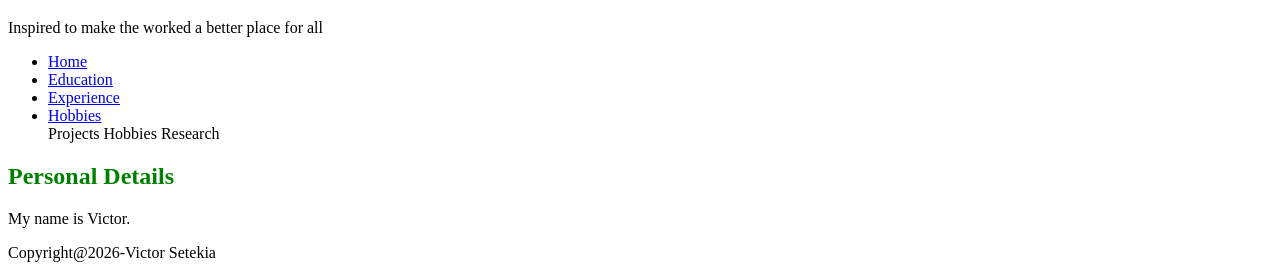
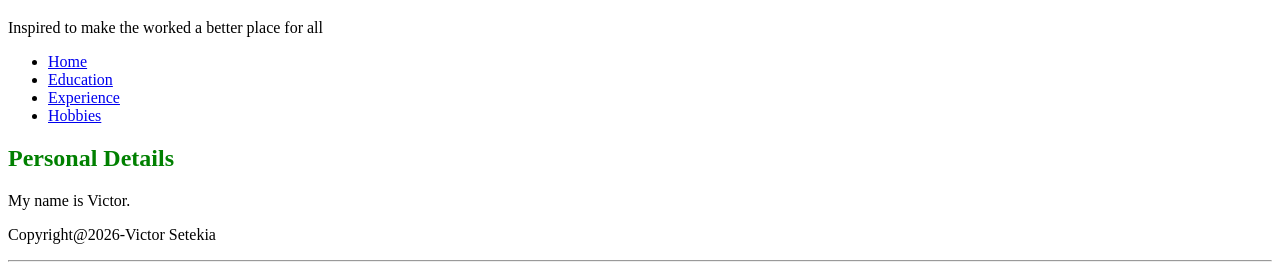
Before and after one commit to victorsetekia/profile, a plain HTML site: page index.html in a window 1280 px wide. Shown: the part 61-325 px from the top of the page. Drawn offline with Linux system fonts and the light colour scheme.

Commit message:
Clean up navigation links in index.html
Removed unnecessary text entries from the navigation.

```diff
--- a/index.html
+++ b/index.html
@@ -28,9 +28,6 @@
               <li><a href="#">Education</a></li>
                  <li><a href="#">Experience</a></li>
                 <li><a href="hobbies.html">Hobbies</a></li>
-                                 Projects
-                                 Hobbies
-                                 Research
          </nav>
          <main id="maincontent">
            <section>
```
